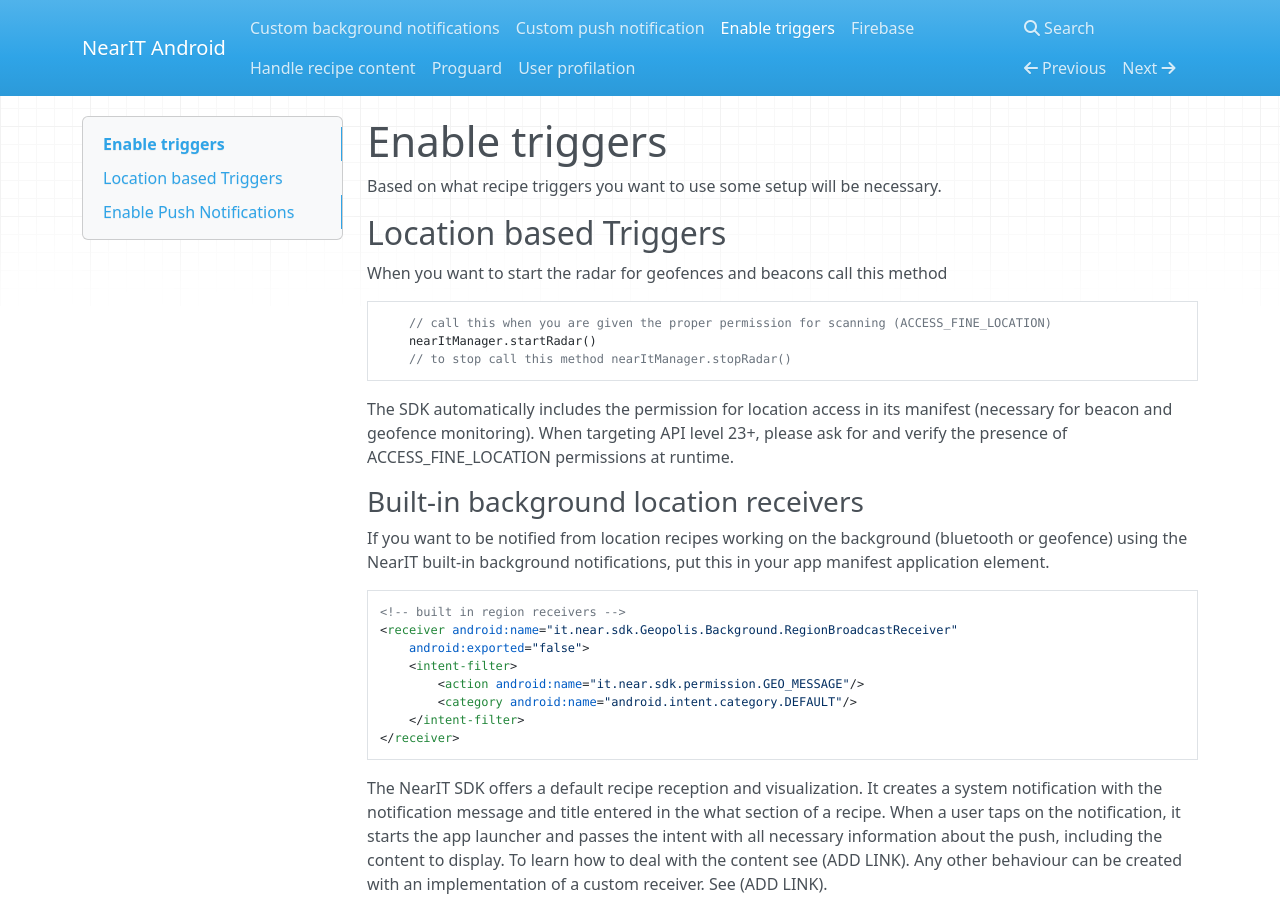
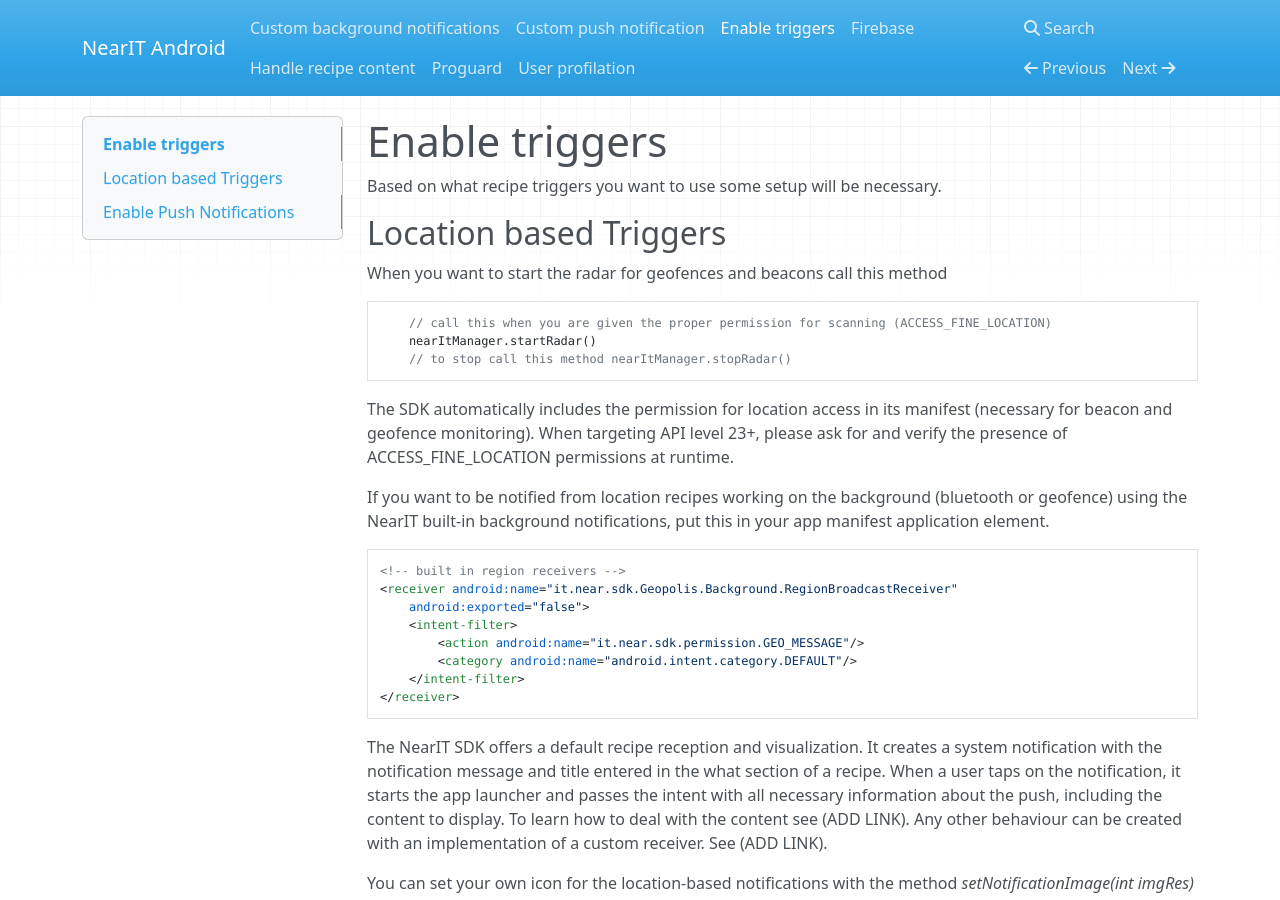
Before and after one commit to nearit/Android-SDK, an MkDocs documentation site: the page built from docs/enable-triggers.md, in a window 1280 px wide and 900 px high. Built offline with MkDocs 1.6.1, drawn with Linux system fonts in a browser that asks for light colours; nearby versions of some CDN libraries.

Commit message:
Update enable-triggers.md

````diff
--- a/docs/enable-triggers.md
+++ b/docs/enable-triggers.md
@@ -13,8 +13,6 @@ When you want to start the radar for geofences and beacons call this method
 ```
 
 The SDK automatically includes the permission for location access in its manifest (necessary for beacon and geofence monitoring). When targeting API level 23+, please ask for and verify the presence of ACCESS_FINE_LOCATION permissions at runtime.
-
-### Built-in background location receivers ###
 
 If you want to be notified from location recipes working on the background (bluetooth or geofence) using the NearIT built-in background notifications, put this in your app manifest application element.
 ```xml
````
